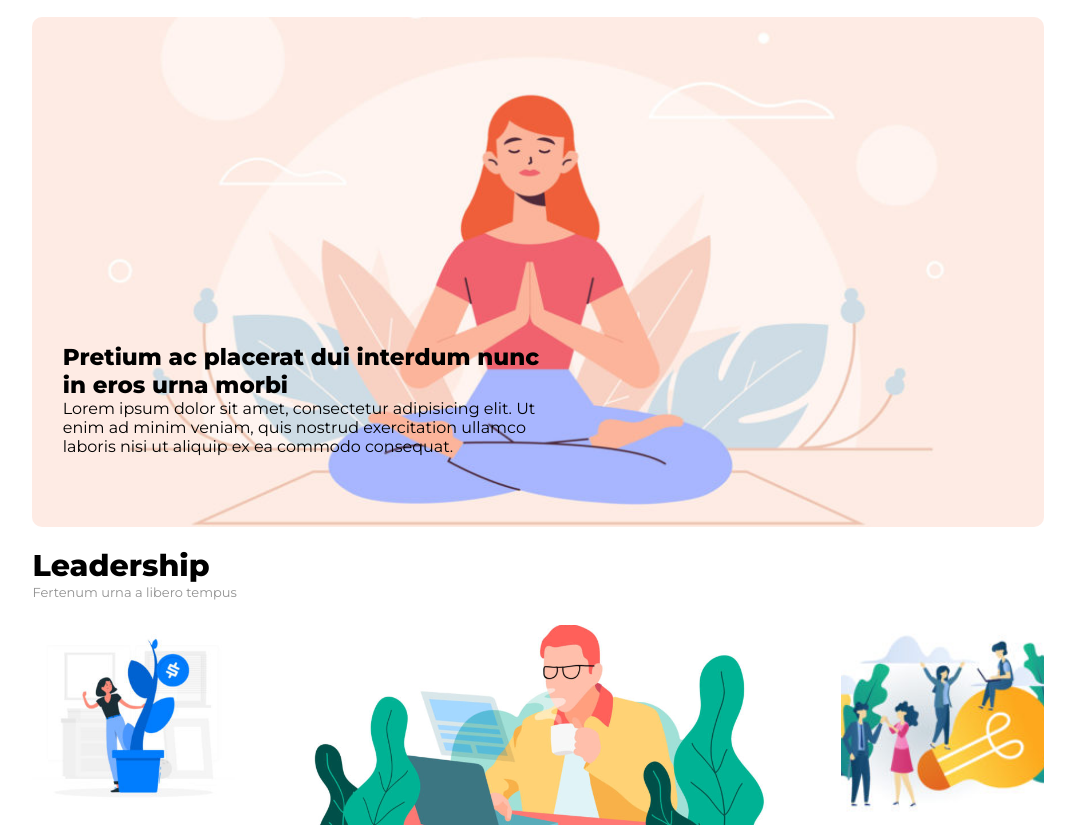
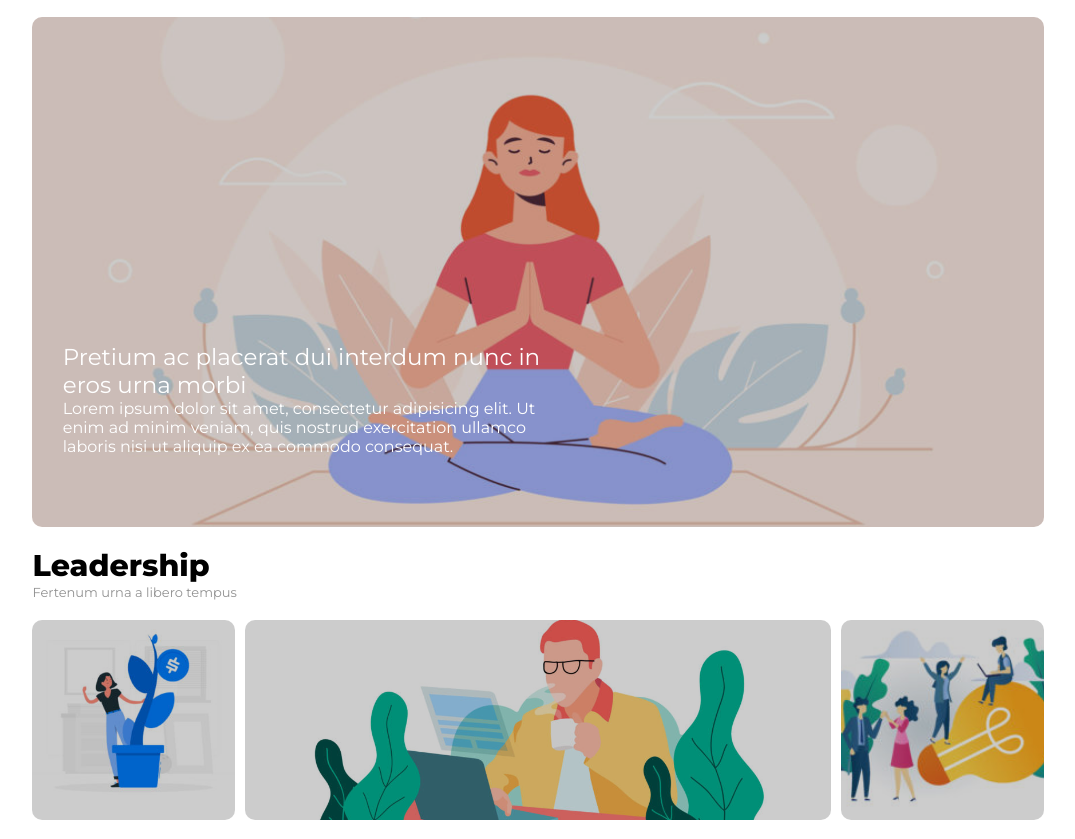
Before and after one commit to daniele-lai/htmlcss-wp, a plain HTML site: page index.html in a window 1280 px wide. Shown: the part 93-932 px from the top of the page, without its empty margins (102-1177 px from the left). Drawn offline with Linux system fonts and the light colour scheme.

Commit message:
Aggiunto overlay

```diff
--- a/css/style.css
+++ b/css/style.css
@@ -49,12 +49,14 @@ header li {
   border-radius: 10px;
 }
 
+
 .banner-text {
   position: absolute;
   top: 64%;
   left: 3%;
   width: 50%;
-  /* color: #fff; */
+  color: #fff;
+  z-index: 2;
 }
 
 .banner-text h3, p {
@@ -63,6 +65,7 @@ header li {
 
 .banner-text h3 {
   font-size: 23px;
+  font-weight: 400;
 }
 
 /* Section con le colonne */
@@ -82,7 +85,7 @@ header li {
 }
 
 .headline {
-  margin-bottom: 25px;
+  margin-bottom: 20px;
 }
 
 .headline h1, p {
@@ -138,3 +141,16 @@ footer span {
   color: red;
   font-size: 25px;
 }
+
+/* Overlay */
+.overlay-banner {
+  height: 510px;
+  background-color: rgba(0, 0, 0, 0.2);
+  border-radius: 10px;
+}
+
+.overlay {
+  height: 200px;
+  background-color: rgba(0, 0, 0, 0.2);
+  border-radius: 10px;
+}
--- a/index.html
+++ b/index.html
@@ -30,6 +30,7 @@
         <!-- Banner -->
         <section>
           <div class="banner">
+            <div class="overlay-banner"></div>
             <div class="banner-text">
               <h3>Pretium ac placerat dui interdum nunc in eros urna morbi</h3>
               <p>Lorem ipsum dolor sit amet, consectetur adipisicing elit. Ut enim ad minim veniam, quis nostrud exercitation ullamco laboris nisi ut aliquip ex ea commodo consequat.</p>
@@ -47,17 +48,22 @@
             <div class="raw clearfix">
               <div class="col-left">
                 <div class="col-img left">
+                  <div class="overlay"></div>
                 </div>
                 <h5>Lorem</h5>
                 <p>Lorem ipsum dolor sit amet, consectetur adipisicing elit, sed do eiusmod tempor incididunt ut labore et dolore magna aliqua. Ut enim ad minim veniam, quis nostrud exercitation ullamco laboris nisi ut aliquip ex ea commodo consequat.</p>
               </div>
               <div class="col-center">
-                <div class="col-img center"></div>
+                <div class="col-img center">
+                  <div class="overlay"></div>
+                </div>
                 <h5>Ipsum</h5>
                 <p>Lorem ipsum dolor sit amet, consectetur adipisicing elit, sed do eiusmod tempor incididunt ut labore et dolore magna aliqua. Ut enim ad minim veniam, quis nostrud exercitation ullamco laboris nisi ut aliquip ex ea commodo consequat. Duis aute irure dolor in reprehenderit in voluptate velit esse cillum dolore eu fugiat nulla pariatur. Excepteur sint occaecat cupidatat non proident, sunt in culpa qui officia deserunt mollit anim id est laborum.Lorem ipsum dolor sit amet, consectetur adipisicing elit, sed do eiusmod tempor incididunt ut labore et dolore magna aliqua. Ut enim ad minim veniam, quis nostrud exercitation ullamco laboris nisi ut aliquip ex ea commodo consequat. Duis aute irure dolor in reprehenderit in voluptate velit esse cillum dolore eu fugiat nulla pariatur. Excepteur sint occaecat cupidatat non proident, sunt in culpa qui officia deserunt mollit anim id est laborum.Lorem ipsum dolor sit amet, consectetur adipisicing elit.</p>
               </div>
               <div class="col-right">
-                <div class="col-img right"></div>
+                <div class="col-img right">
+                  <div class="overlay"></div>
+                </div>
                 <h5>Lorem</h5>
                 <p>Lorem ipsum dolor sit amet, consectetur adipisicing elit, sed do eiusmod tempor incididunt ut labore et dolore magna aliqua. Ut enim ad minim veniam, quis nostrud exercitation ullamco laboris nisi ut aliquip ex ea commodo consequat.</p>
               </div>
```
